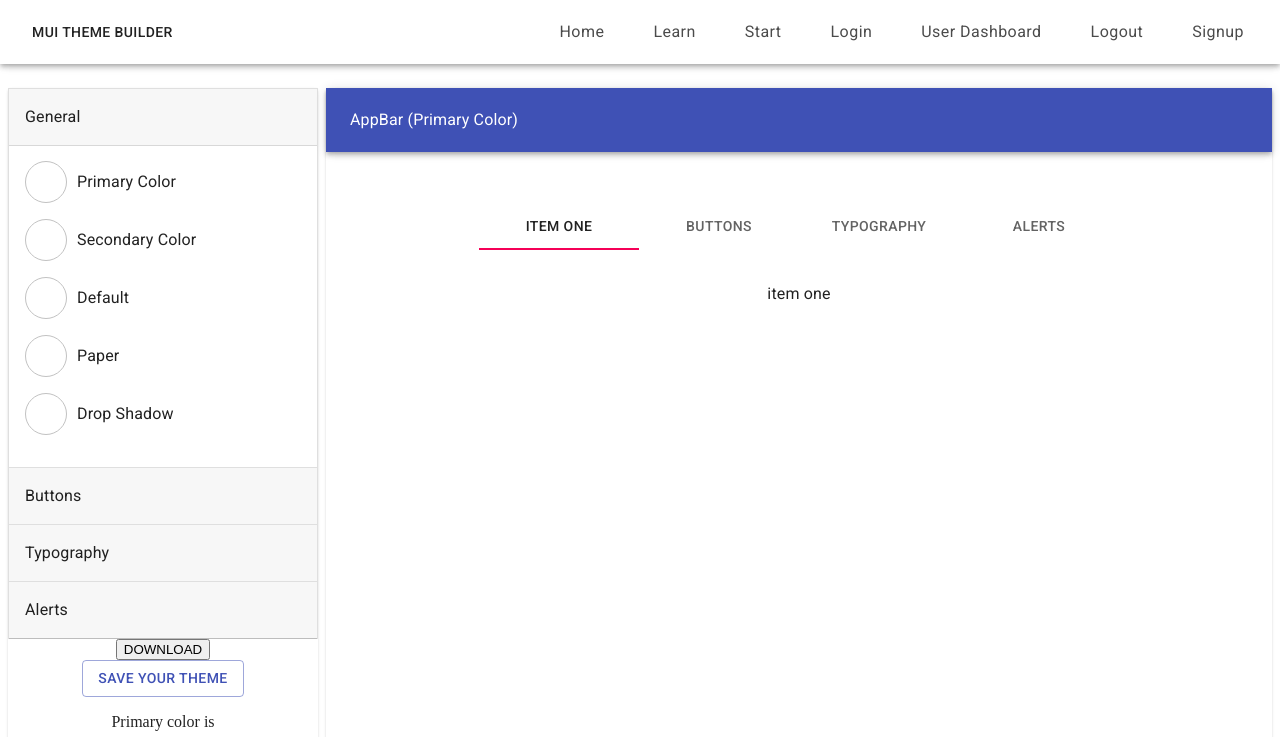
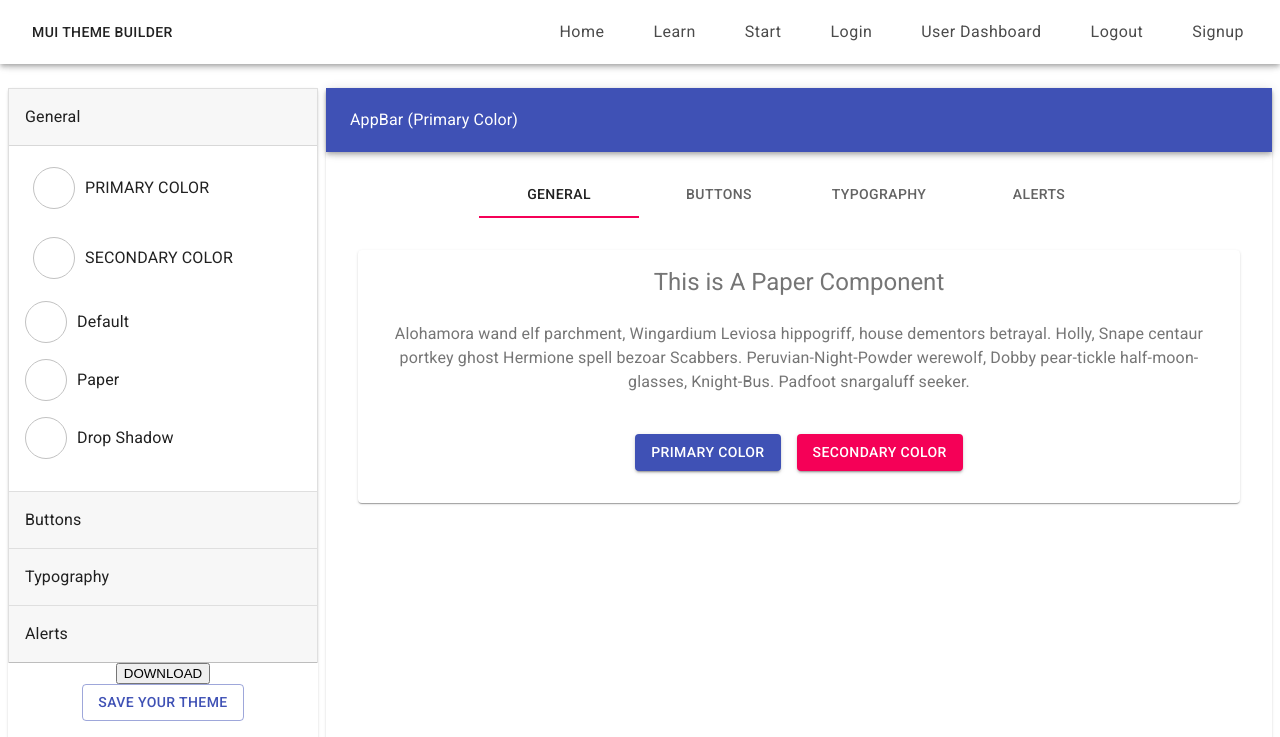
Before and after one commit to mui-toolkit/mui-toolkit, a React (Create React App) app: page /design in a window 1280 px wide. Shown: the top 737 px of the page. Built offline with nearby package versions, Linux system fonts and the light colour scheme; no server answers.

Commit message:
Moved tabs into their respective files

```diff
--- a/src/components/build/Build.js
+++ b/src/components/build/Build.js
@@ -1,16 +1,11 @@
 import React from 'react';
 import { Palette, SaveTheme, BuildNav } from '../build';
-import {
-  PreviewButton,
-  PreviewTypography,
-  PreviewAppBar,
-  PreviewTabs,
-} from '../preview';
+import { PreviewAppBar, PreviewTabs } from '../preview';
 import Download from '../Download';
 
-import { Grid, Paper, Typography, Box } from '@material-ui/core/';
+import { Grid, Paper } from '@material-ui/core/';
 
-import { makeStyles, withStyles } from '@material-ui/styles';
+import { makeStyles } from '@material-ui/styles';
 
 const useStyles = makeStyles(theme => ({
   preview: {
@@ -46,7 +41,6 @@ export const Build = props => {
     changeExpanded,
     downloadTheme,
     tab,
-    setTab,
     changeTab,
   } = props;
 
@@ -77,7 +71,7 @@ export const Build = props => {
         </Grid>
         {/* BUILD END */}
         {/* Preview Start */}
-        <Grid item xs={9}>
+        <Grid item xs={9} className={classes.preview}>
           <Paper
             className={classes.previewPaper}
             style={{ background: `${defaultColor}` }}
@@ -87,9 +81,7 @@ export const Build = props => {
               color={color}
               className={classes.container}
             />
-            <Grid item className={classes.preview}>
-              <PreviewTabs tab={tab} changeTab={changeTab} />
-            </Grid>
+            <PreviewTabs tab={tab} changeTab={changeTab} />
           </Paper>
         </Grid>
         {/* Preview End */}
--- a/src/components/build/BuildNav.js
+++ b/src/components/build/BuildNav.js
@@ -4,6 +4,11 @@ import { makeStyles, withStyles } from '@material-ui/styles';
 import MuiExpansionPanel from '@material-ui/core/ExpansionPanel';
 import MuiExpansionPanelSummary from '@material-ui/core/ExpansionPanelSummary';
 import MuiExpansionPanelDetails from '@material-ui/core/ExpansionPanelDetails';
+
+import Popover from '@material-ui/core/Popover';
+import Button from '@material-ui/core/Button';
+
+import { SketchPicker } from 'react-color';
 
 const useStyles = makeStyles(theme => ({
   bubble: {
@@ -59,6 +64,20 @@ const ExpansionPanelDetails = withStyles(theme => ({
 
 export function BuildNav(props) {
   const classes = useStyles();
+  const [anchorEl, setAnchorEl] = React.useState(null);
+  const [anchorEl2, setAnchorEl2] = React.useState(null);
+
+  const handleClick = event => {
+    setAnchorEl(event.currentTarget);
+  };
+
+  const handleClose = () => {
+    setAnchorEl(null);
+    setAnchorEl2(null);
+  };
+
+  const open = Boolean(anchorEl);
+  const id = open ? 'simple-popover' : undefined;
 
   const { expanded, changeExpanded } = props;
 
@@ -85,6 +104,7 @@ export function BuildNav(props) {
                 alignItems='center'
                 style={{ marginBottom: '1em' }}
               >
+                <Button onClick={handleClick}>
                   <Avatar
                     style={{
                       color: '#fff',
@@ -94,6 +114,7 @@ export function BuildNav(props) {
                     className={classes.bubble}
                   />
                   <Typography>Primary Color</Typography>
+                </Button>
               </Grid>
               <Grid
                 container
@@ -101,6 +122,7 @@ export function BuildNav(props) {
                 alignItems='center'
                 style={{ marginBottom: '1em' }}
               >
+                <Button onClick={handleClick}>
                   <Avatar
                     style={{
                       color: '#fff',
@@ -110,6 +132,7 @@ export function BuildNav(props) {
                     className={classes.bubble}
                   />
                   <Typography>Secondary Color</Typography>
+                </Button>
               </Grid>
               <Grid
                 container
@@ -229,6 +252,44 @@ export function BuildNav(props) {
           </ExpansionPanelDetails>
         </ExpansionPanel>
       </Grid>
+
+      <Popover
+        id={id}
+        open={open}
+        anchorEl={anchorEl}
+        onClose={handleClose}
+        anchorOrigin={{
+          vertical: 'bottom',
+          horizontal: 'center',
+        }}
+        transformOrigin={{
+          vertical: 'top',
+          horizontal: 'center',
+        }}
+      >
+        <Typography className={classes.typography}>
+          <SketchPicker />
+        </Typography>
+      </Popover>
+
+      <Popover
+        id={id}
+        open={open}
+        anchorEl={anchorEl}
+        onClose={handleClose}
+        anchorOrigin={{
+          vertical: 'bottom',
+          horizontal: 'center',
+        }}
+        transformOrigin={{
+          vertical: 'top',
+          horizontal: 'center',
+        }}
+      >
+        <Typography className={classes.typography}>
+          <SketchPicker />
+        </Typography>
+      </Popover>
     </React.Fragment>
   );
 }
--- a/src/components/build/Store.js
+++ b/src/components/build/Store.js
@@ -73,7 +73,6 @@ export const Store = () => {
           paperColor={paperColor}
           expanded={expanded}
           tab={tab}
-          setTab={setTab}
           changeColor={changeColor}
           changeSecondaryColor={changeSecondaryColor}
           changeDefaultColor={changeDefaultColor}
--- /dev/null
+++ b/src/components/preview/PreviewGeneral.js
@@ -0,0 +1,61 @@
+import React from 'react';
+import { makeStyles } from '@material-ui/core/styles';
+
+import { Paper, Grid, Typography, Button } from '@material-ui/core';
+
+const useStyles = makeStyles(theme => ({
+  root: {
+    flexGrow: 1,
+  },
+  paper: {
+    padding: theme.spacing(2),
+    textAlign: 'center',
+    color: theme.palette.text.secondary,
+  },
+  button: {
+    margin: theme.spacing.unit,
+  },
+}));
+
+export function PreviewGeneral() {
+  const classes = useStyles();
+
+  return (
+    <React.Fragment>
+      <div className={classes.root}>
+        <Grid container spacing={3}>
+          <Grid item xs={12}>
+            <Paper className={classes.paper}>
+              <Typography variant='h5'>This is A Paper Component</Typography>
+              <br />
+              <Typography variant='body1'>
+                Alohamora wand elf parchment, Wingardium Leviosa hippogriff,
+                house dementors betrayal. Holly, Snape centaur portkey ghost
+                Hermione spell bezoar Scabbers. Peruvian-Night-Powder werewolf,
+                Dobby pear-tickle half-moon-glasses, Knight-Bus. Padfoot
+                snargaluff seeker.
+              </Typography>
+              <br />
+              <Grid item className={classes.button}>
+                <Button
+                  color='primary'
+                  variant='contained'
+                  className={classes.button}
+                >
+                  Primary Color
+                </Button>
+                <Button
+                  color='secondary'
+                  variant='contained'
+                  className={classes.button}
+                >
+                  Secondary Color
+                </Button>
+              </Grid>
+            </Paper>
+          </Grid>
+        </Grid>
+      </div>
+    </React.Fragment>
+  );
+}
--- a/src/components/preview/PreviewTabs.js
+++ b/src/components/preview/PreviewTabs.js
@@ -1,8 +1,8 @@
 import React from 'react';
 import Tabs from '@material-ui/core/Tabs';
 import Tab from '@material-ui/core/Tab';
-import { PreviewButton, PreviewTypography } from '../preview';
-import { Grid, Box, Typography } from '@material-ui/core';
+import { PreviewButton, PreviewTypography, PreviewGeneral } from '../preview';
+import { Box, Typography } from '@material-ui/core';
 
 function TabPanel(props) {
   const { children, value, index, ...other } = props;
@@ -31,23 +31,19 @@ export function PreviewTabs(props) {
           aria-label='simple tabs example'
           centered
         >
-          <Tab label='Item One' />
+          <Tab label='General' />
           <Tab label='Buttons' />
           <Tab label='Typography' />
           <Tab label='Alerts' />
         </Tabs>
         <TabPanel value={tab} index={0}>
-          item one
+          <PreviewGeneral />
         </TabPanel>
         <TabPanel value={tab} index={1}>
-          <Grid item xs={12}>
-            <PreviewButton />
-          </Grid>
+          <PreviewButton />
         </TabPanel>
         <TabPanel value={tab} index={2}>
-          <Grid item xs={12}>
-            <PreviewTypography />
-          </Grid>
+          <PreviewTypography />
         </TabPanel>
         <TabPanel value={tab} index={3}>
           Alerts
--- a/src/components/preview/index.js
+++ b/src/components/preview/index.js
@@ -7,3 +7,4 @@ export { PreviewAppBar } from './PreviewAppBar';
 export { PreviewButton } from './PreviewButton';
 export { PreviewTypography } from './PreviewTypography';
 export { PreviewTabs } from './PreviewTabs';
+export { PreviewGeneral } from './PreviewGeneral';
```
Lines whose indentation alone changed are shown as unchanged.
